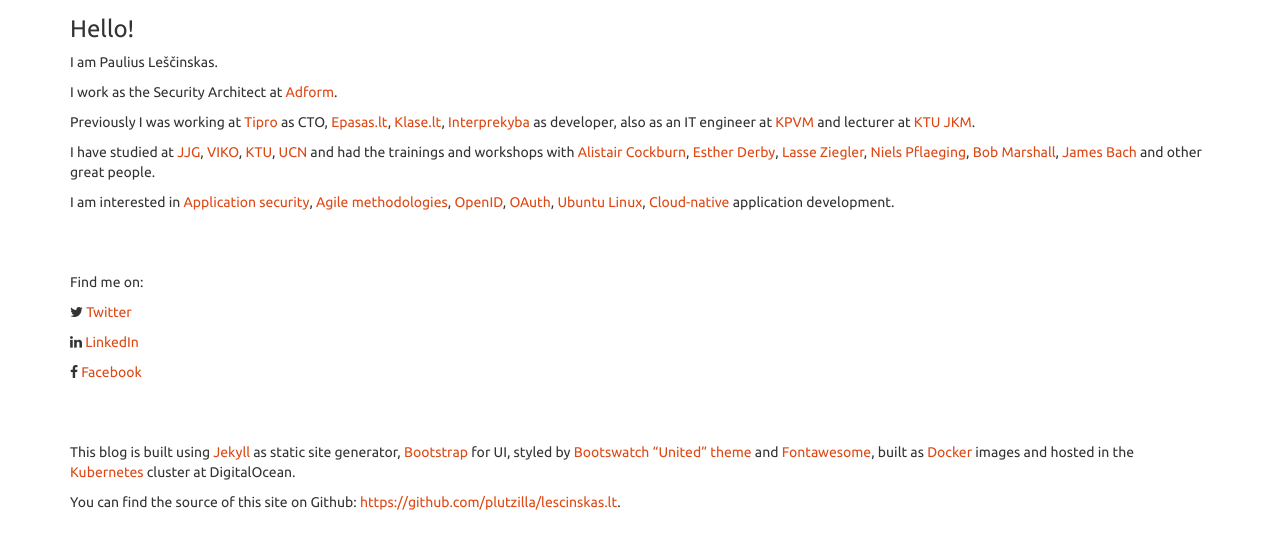
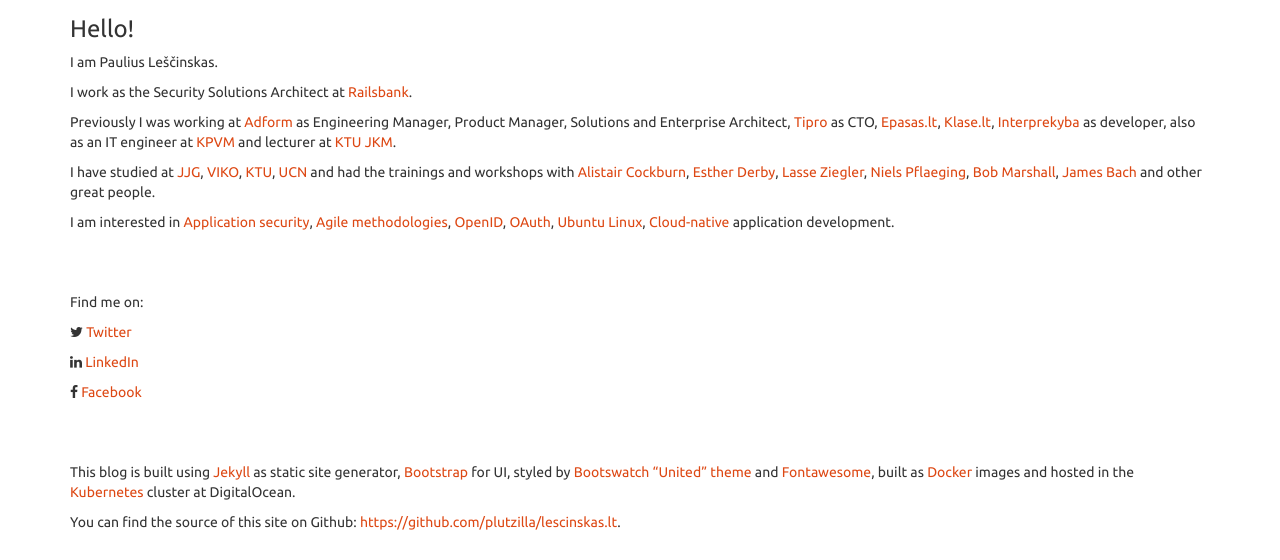
Before and after one commit to plutzilla/plutzilla.github.io, a Jekyll site: the page built from src/about.md, in a window 1280 px wide, cut to the strip 340-900 px from the top of the page. Built offline with Jekyll 4.4.1, drawn with Linux system fonts in a browser that asks for light colours; comment, search, counter and statistics services are not loaded.

Commit message:
Updated About Me

```diff
--- a/package.json
+++ b/package.json
@@ -21,6 +21,6 @@
         "gulp4-run-sequence": "^1.0.1"
     },
     "dependencies": {
-        "npm": "^6.14.9"
+        "npm": "^7.0.0"
     }
 }
--- a/src/about.md
+++ b/src/about.md
@@ -10,9 +10,9 @@ permalink: /about/
 
 I am Paulius Leščinskas.
 
-I work as the Security Architect at [Adform][adform-link].
+I work as the Security Solutions Architect at [Railsbank][railsbank-link].
 
-Previously I was working at [Tipro][tipro-link] as CTO, [Epasas.lt][epasas-link], [Klase.lt][klase-link], [Interprekyba][interprekyba-link] as developer,
+Previously I was working at [Adform][adform-link] as Engineering Manager, Product Manager, Solutions and Enterprise Architect, [Tipro][tipro-link] as CTO, [Epasas.lt][epasas-link], [Klase.lt][klase-link], [Interprekyba][interprekyba-link] as developer,
 also as an IT engineer at [KPVM][kpvm-link] and lecturer at [KTU JKM][jkm-link].
 
 I have studied at [JJG][jjg-link], [VIKO][viko-link], [KTU][ktu-link], [UCN][noea-link] and had the trainings and workshops with [Alistair Cockburn], [Esther Derby], [Lasse Ziegler], [Niels Pflaeging], [Bob Marshall], [James Bach] and other great people.
@@ -49,7 +49,8 @@ You can find the source of this site on Github: [https://github.com/plutzilla/le
 [klase-link]: http://www.klase.lt
 [epasas-link]: http://www.epasas.lt
 [tipro-link]: http://www.tipro.lt
-[adform-link]: http://www.adform.com
+[adform-link]: https://www.adform.com
+[railsbank-link]: https://www.railsbank.com
 
 [Alistair Cockburn]: http://alistair.cockburn.us/
 [Esther Derby]: http://www.estherderby.com/
```
Also changed, not shown: 1 other file.
